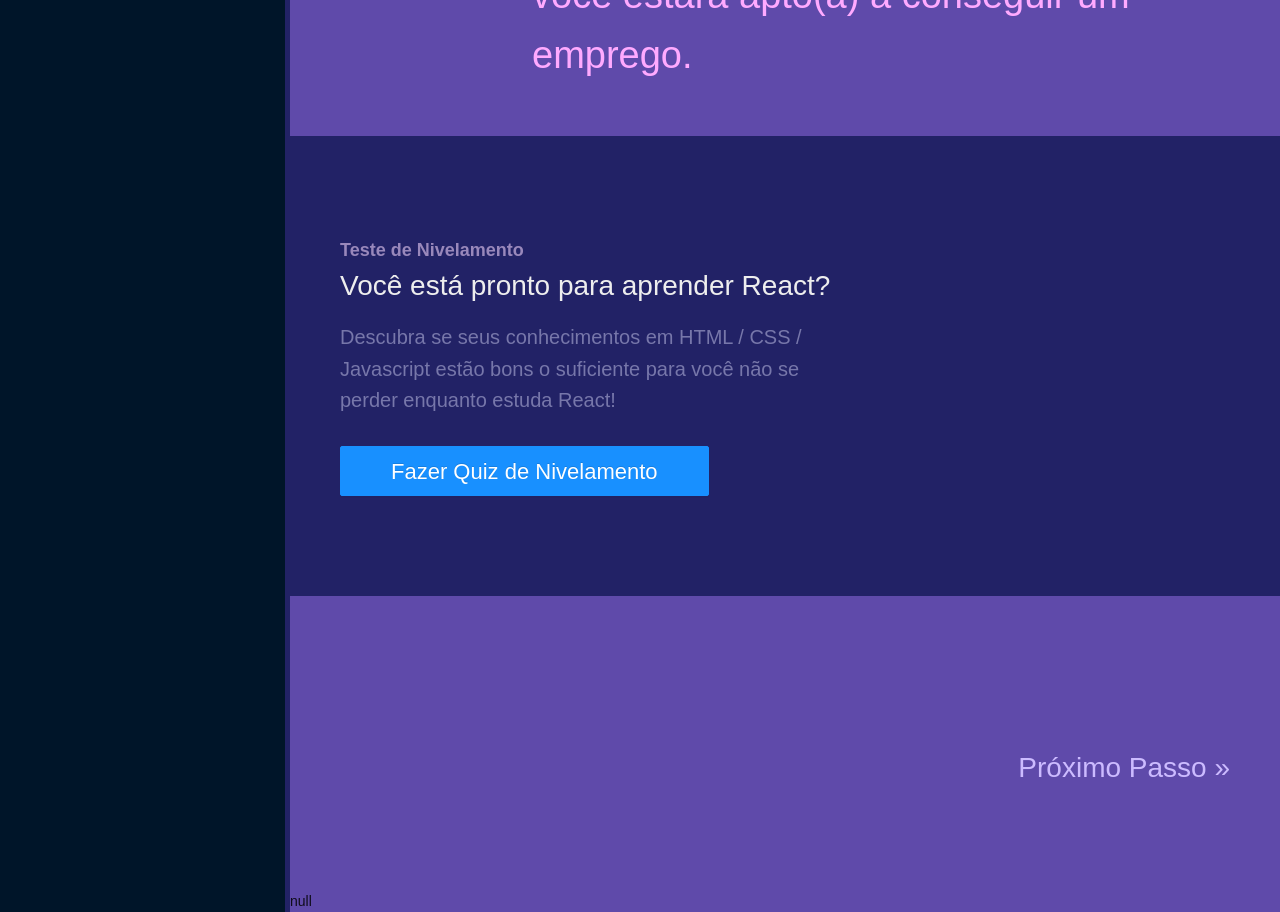
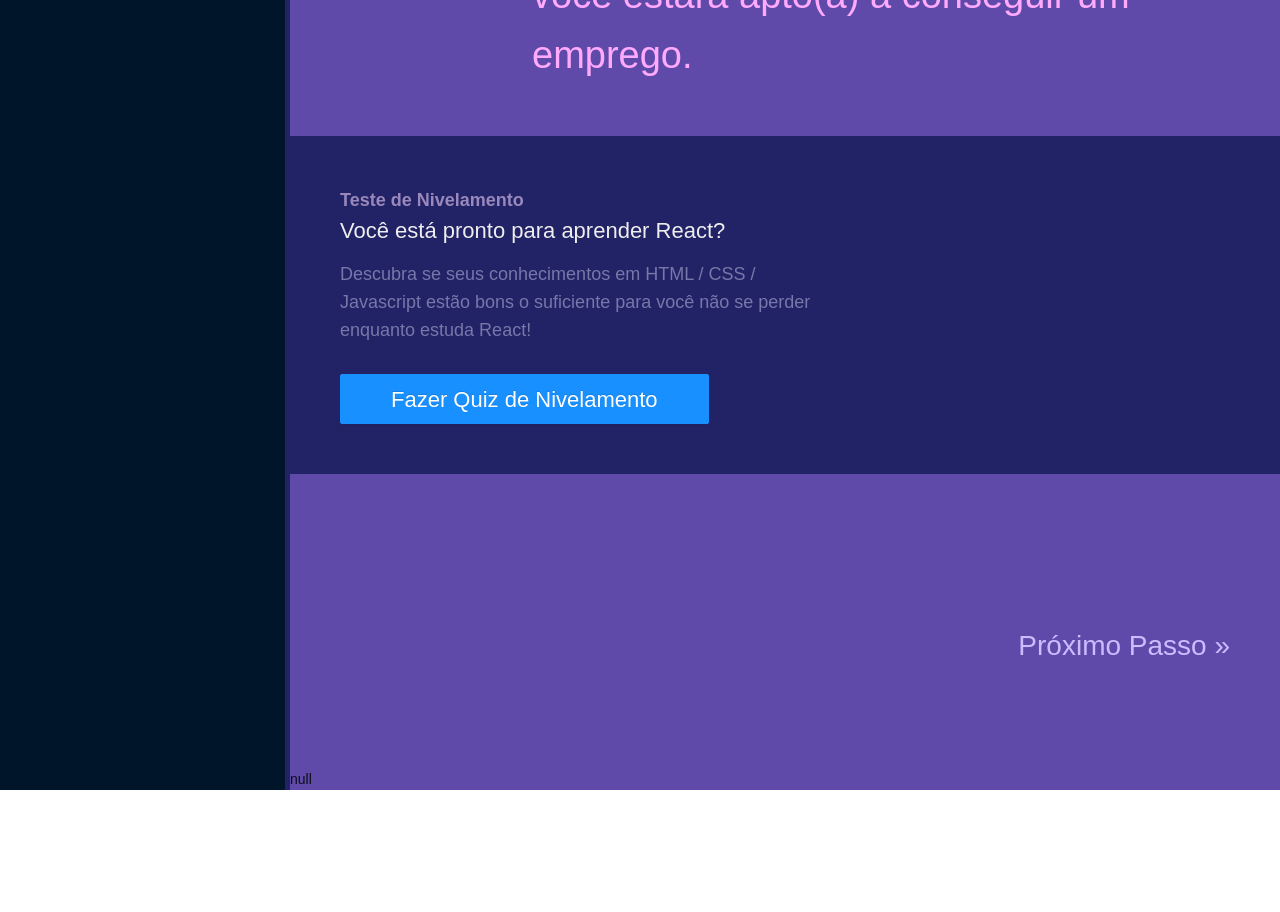
Before and after one commit to microenv/react-para-trabalho, a Next.js app: page /aprender-react-do-zero in a window 1280 px wide. Shown: the part 1160-2072 px from the top of the page. After the commit the page ends 1950 px from the top, so only its background shows below. Built offline with nearby package versions, Linux system fonts and the light colour scheme; a web font is replaced by a local one; what falcor would draw is missing.

Commit message:
banner organizado para screen max-width 600px

```diff
--- a/components/BannerQuizNivelamento/styles.js
+++ b/components/BannerQuizNivelamento/styles.js
@@ -2,7 +2,7 @@ import styled from "styled-components"; //importa styles para os componentes
 
 //adc esse style ao container Wrapper, do index.js
 export const Wrapper = styled.div`
-  padding: 100px 0;
+  padding: 50px 0;
   background: #222266;
 `;
 
@@ -16,14 +16,14 @@ export const TesteNivelamento = styled.p`
 
 //adc esse style na parte <S.Title></S.Teitle> do index.js
 export const Title = styled.h3`
-  font-size: 28px;
+  font-size: 22px;
   color: #eee;
 `;
 
 //adc esse style na parte <S.Description></S.Description> do index.js
 export const Description = styled.p`
   margin-bottom: 30px;
-  font-size: 20px;
+  font-size: 18px;
   color: #77a;
   max-width: 500px;
 `;
```
